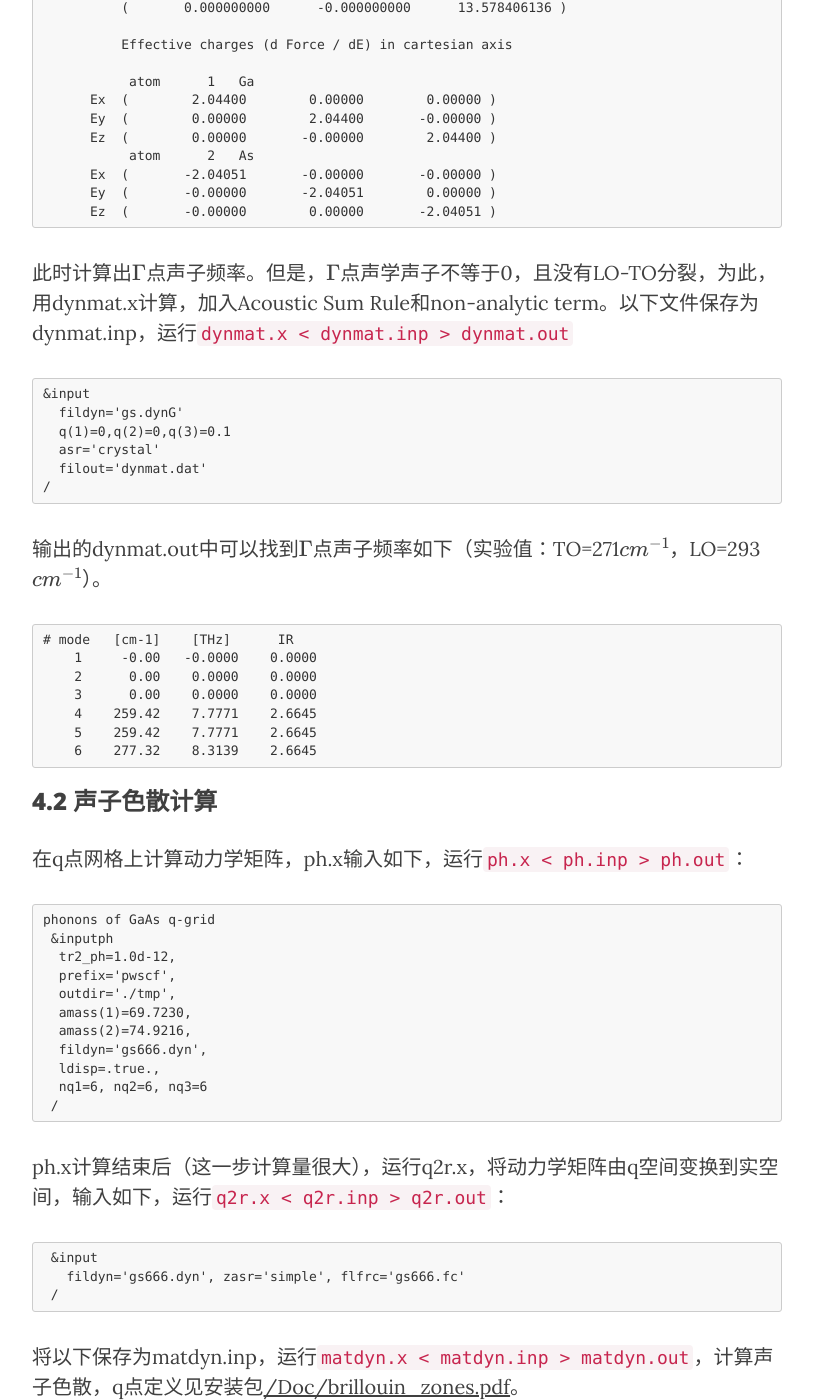
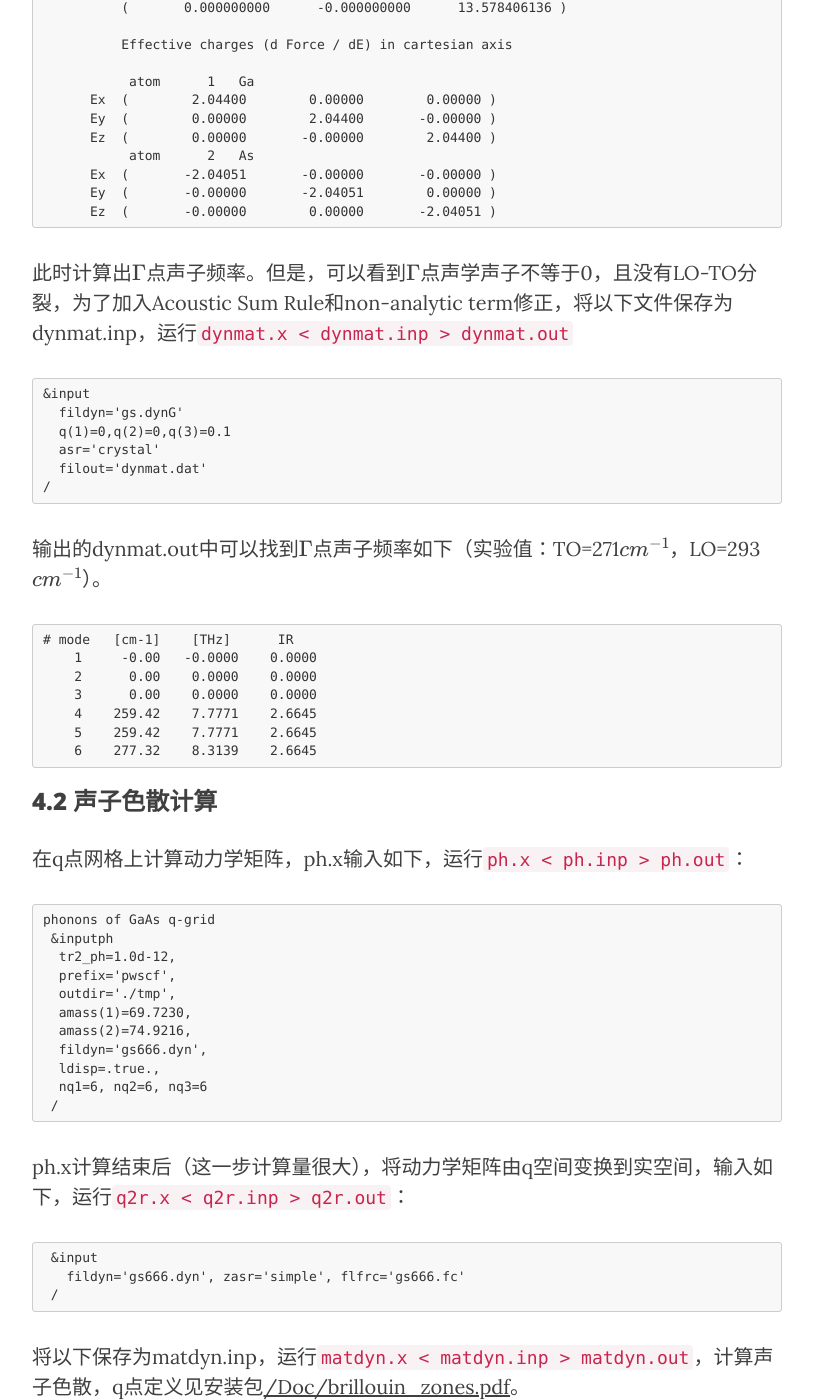
Before and after one commit to yyyu200/DFTbook, a Jekyll site: the page built from _posts/2019-04-01-HandsOn.md, in a window 1280 px wide and 1400 px high, scrolled down 23799 px. Shown: the whole window, without its empty margins (233-1046 px from the left). Built offline with Jekyll 4.4.1, drawn with Linux system fonts in a browser that asks for light colours; nearby versions of some CDN libraries; formulas are drawn with MathJax 3; comment, search, counter and statistics services are not loaded; some of the changed text lies outside the part shown.

Commit message:
modify at20190610-11:54:42-aliyun

````diff
--- a/_posts/2019-04-01-HandsOn.md
+++ b/_posts/2019-04-01-HandsOn.md
@@ -842,7 +842,7 @@ phonons of GaAs at Gamma
       Ez  (       -0.00000        0.00000       -2.04051 )
 ```
 
-此时计算出$\Gamma$点声子频率。但是，$\Gamma$点声学声子不等于0，且没有LO-TO分裂，为此，用dynmat.x计算，加入Acoustic Sum Rule和non-analytic term。以下文件保存为dynmat.inp，运行```dynmat.x < dynmat.inp > dynmat.out```
+此时计算出$\Gamma$点声子频率。但是，可以看到$\Gamma$点声学声子不等于0，且没有LO-TO分裂，为了加入Acoustic Sum Rule和non-analytic term修正，将以下文件保存为dynmat.inp，运行```dynmat.x < dynmat.inp > dynmat.out```
 
 ```
 &input
@@ -881,7 +881,7 @@ phonons of GaAs q-grid
  /
 ```
 
-ph.x计算结束后（这一步计算量很大），运行q2r.x，将动力学矩阵由q空间变换到实空间，输入如下，运行```q2r.x < q2r.inp > q2r.out```：
+ph.x计算结束后（这一步计算量很大），将动力学矩阵由q空间变换到实空间，输入如下，运行```q2r.x < q2r.inp > q2r.out```：
 ```
  &input
    fildyn='gs666.dyn', zasr='simple', flfrc='gs666.fc'
````
Also changed, not shown: other parts of _posts/2019-04-01-HandsOn.md (+1 -1 lines).
